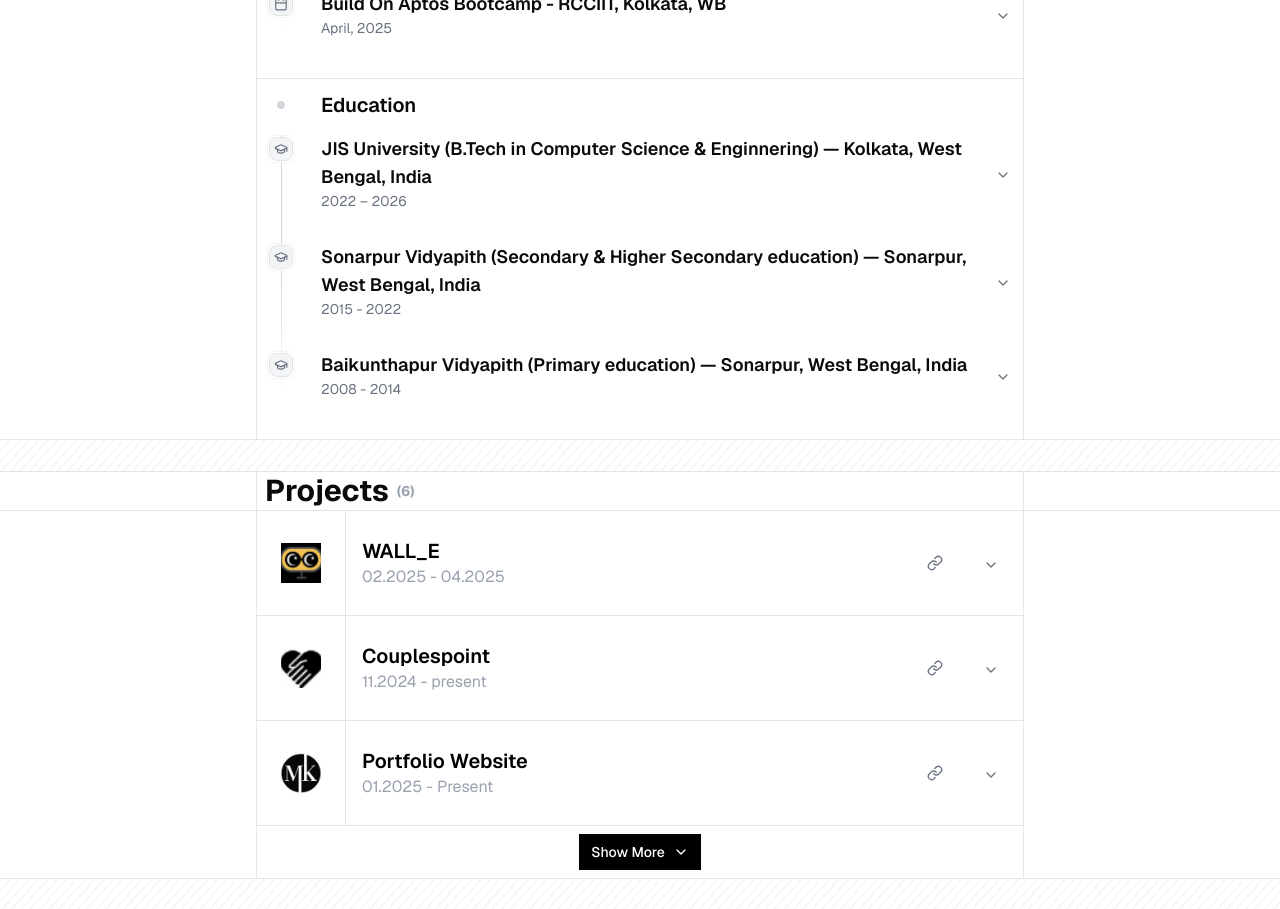
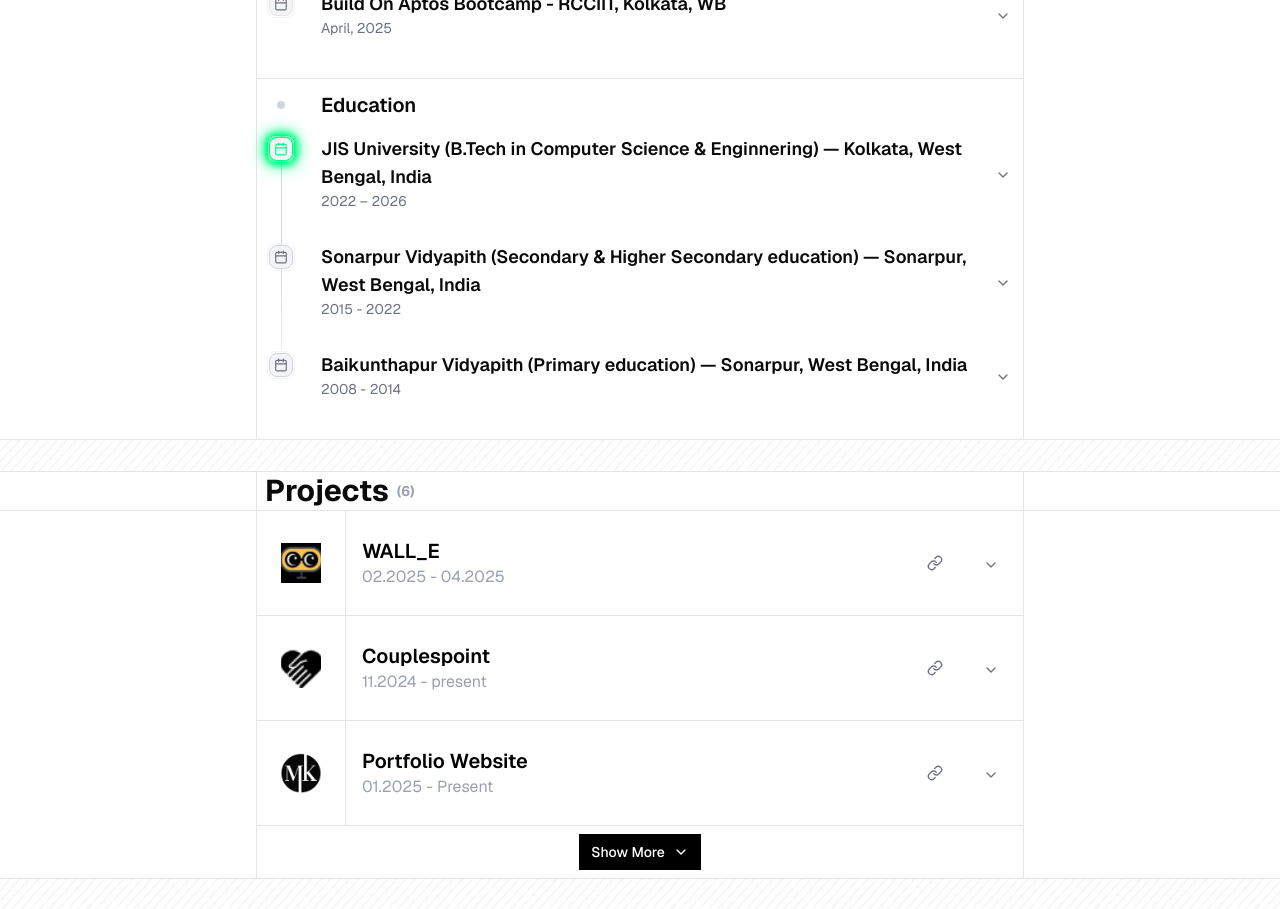
Before and after one commit to monosijkayal/my-portfolio, a Next.js app: page / in a window 1280 px wide. Shown: the part 2220-3129 px from the top of the page. Built offline with nearby package versions, Linux system fonts and the light colour scheme.

Commit message:
fix: update links in EducationTimeline component for correct marksheets

```diff
--- a/app/components/EducationTimeline.tsx
+++ b/app/components/EducationTimeline.tsx
@@ -162,7 +162,7 @@ export default function EducationTimeline() {
         "Sonarpur Vidyapith (Secondary & Higher Secondary education) — Sonarpur, West Bengal, India",
       period: "2015 - 2022",
       marksheet:
-      "https://drive.google.com/file/d/1SHyMa5vdXGwFiUK1hdveIwrJfI-8cGiM/preview",
+        "https://drive.google.com/file/d/1SHyMa5vdXGwFiUK1hdveIwrJfI-8cGiM/preview",
       details: [
         "Completed Higher Secondary education in Pure Science stream, focusing on Physics, Chemistry, Mathematics, and Computer Science.",
         "Marks obtained: 82% in Higher Secondary and 76% in Secondary examinations.",
@@ -176,7 +176,7 @@ export default function EducationTimeline() {
         "Baikunthapur Vidyapith (Primary education) — Sonarpur, West Bengal, India",
       period: "2008 - 2014",
       marksheet:
-      "https://drive.google.com/file/d/your-btech-marksheet-link/view",
+        "https://drive.google.com/file/d/your-btech-marksheet-link/view",
     },
   ];
 
@@ -316,11 +316,22 @@ export default function EducationTimeline() {
         {education.map((item, i) => (
           <div key={i} className="relative pl-10 mb-8">
             {/* Icon */}
-            <div className="absolute -left-[14px] flex border size-7 items-center justify-center rounded-md border-gray-100 dark:border-[#282828]">
-              <GraduationCap className="size-6 text-gray-500 border rounded-md p-1 bg-gray-100 dark:text-gray-300 dark:border-[#404040] dark:bg-[#303030]" />
+            <div
+              className={`absolute -left-[14px] flex size-7 items-center justify-center rounded-md border ${i === 0
+                  ? "border-[#00FF88] shadow-[0_0_6px_#00FF88,0_0_12px_#00FF88,0_0_18px_#00FF88]"
+                  : "border-gray-100 dark:border-[#282828]"
+                }`}
+            >
+              <Calendar
+                className={`size-6 p-1 rounded-md border bg-gray-100 dark:bg-[#303030]
+          ${i === 0
+                    ? "text-[#00FF88] border-[#00FF88] shadow-[0_0_4px_#00FF88,0_0_8px_#00FF88]"
+                    : "text-gray-500 border-gray-300 dark:text-gray-300 dark:border-[#404040]"
+                  }`}
+              />
             </div>
 
-            {/* Accordion */}
+            {/* The rest of your education item content */}
             <Accordion type="single" collapsible>
               <AccordionItem value={`education-${i}`} className="border-none">
                 <div className="flex justify-between items-center">
@@ -334,46 +345,13 @@ export default function EducationTimeline() {
                 </div>
 
                 <AccordionContent>
-                <div className="w-20 mt-2 p-0.5 border-1 border-green-100 dark:border-[#043915]  rounded-sm cursor-pointer">
-                <div className="flex border border-green-200 dark:border-[#4C763B] items-center gap-0.5 bg-green-100 dark:bg-[#043915] px-1 py-0.1 rounded-sm">
-                  {item.marksheet && (
-                    <a
-                      href={item.marksheet}
-                      target="_blank"
-                      rel="noopener noreferrer"
-                      className="text-green-600 hover:underline text-sm"
-                    >
-                      Marksheet
-                    </a>
-
-                  )}
-                  </div>
-                  </div>
-
-                  {item.details && (
-                    <ul className="list-disc ml-5 mt-3 text-[13px] font-mono text-gray-700 dark:text-gray-500 space-y-1">
-                      {item.details.map((d, idx) => (
-                        <li key={idx}>{d}</li>
-                      ))}
-                    </ul>
-                  )}
-                  {item.skills && (
-                    <div className="flex flex-wrap gap-2 mt-4">
-                      {item.skills.map((s, idx) => (
-                        <span
-                          key={idx}
-                          className="text-xs font-mono bg-gray-200 dark:bg-black border rounded-full px-2 py-1"
-                        >
-                          {s}
-                        </span>
-                      ))}
-                    </div>
-                  )}
+                  {/* your marksheet, details, and skills code stays the same */}
                 </AccordionContent>
               </AccordionItem>
             </Accordion>
           </div>
         ))}
+
       </div>
     </section>
   );
```
